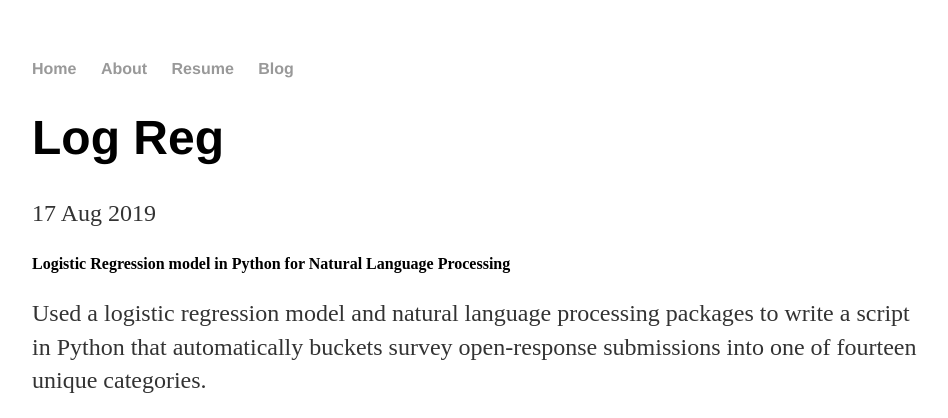
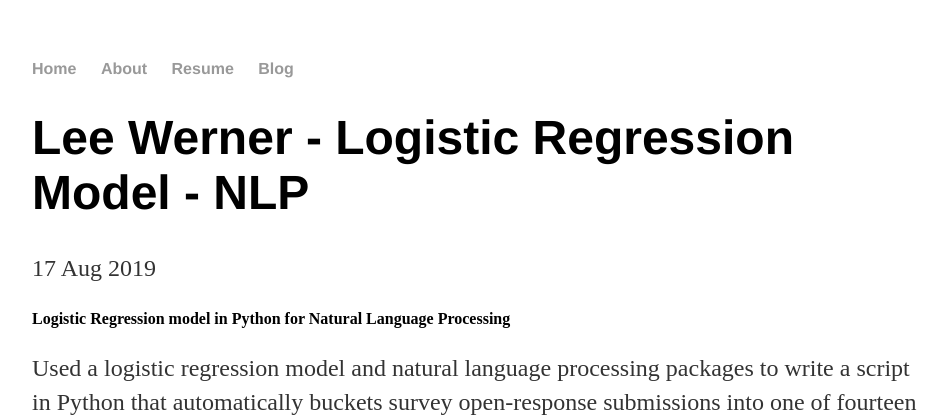
Before and after one commit to werne401/old_website, a Jekyll site: the page built from _posts/2019-08-17-log-reg.md, in a window 1280 px wide, cut to the strip 0-418 px from the top of the page. Shown: the whole strip, without its empty margins (160-1108 px from the left). Built offline with Jekyll 4.4.1, drawn with Linux system fonts in a browser that asks for light colours; our own code applies the rules of GitHub Pages for plain Markdown files.

Commit message:
Update 2019-08-17-log-reg.md

```diff
--- a/_posts/2019-08-17-log-reg.md
+++ b/_posts/2019-08-17-log-reg.md
@@ -1,3 +1,9 @@
+---
+layout: post
+title: "Lee Werner - Logistic Regression Model - NLP"
+date: 2019-08-17
+---
+
 #### Logistic Regression model in Python for Natural Language Processing
 Used a logistic regression model and natural language processing packages to write a script in Python that automatically buckets
 survey open-response submissions into one of fourteen unique categories.
```
